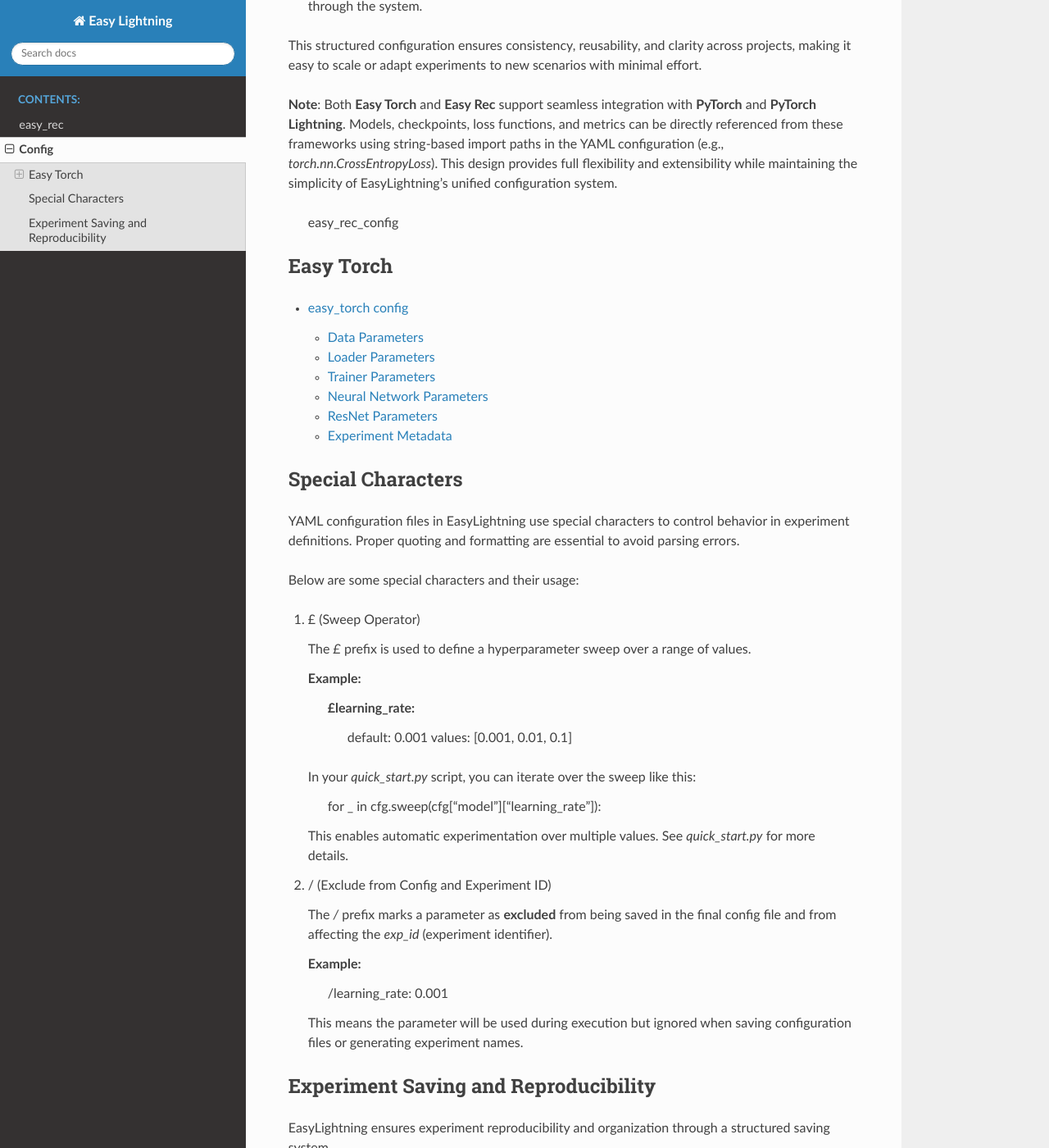
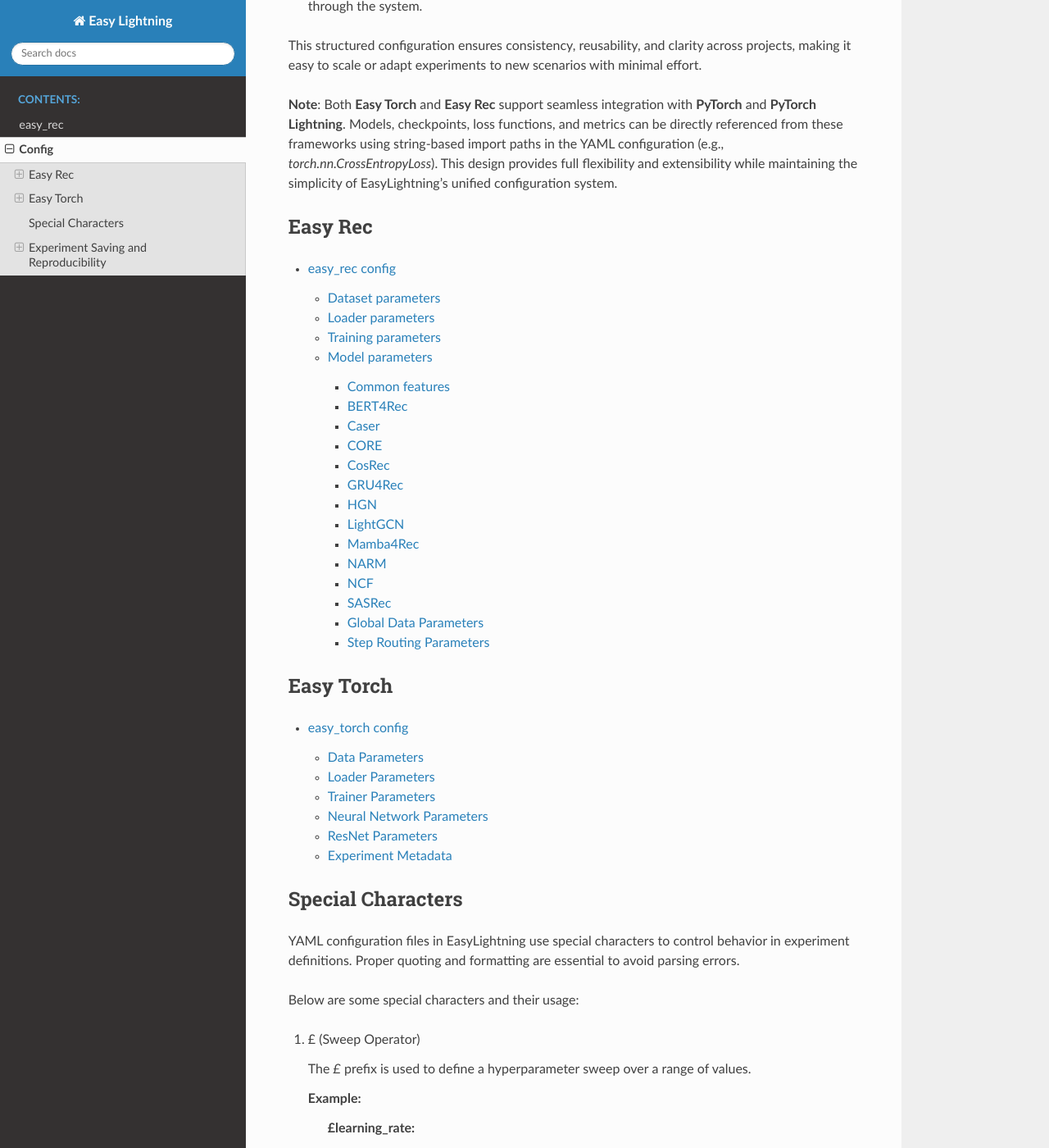
Before and after one commit to federicosiciliano/easy_lightning, a Sphinx documentation site: the page built from docs/source/config.rst, in a window 1280 px wide and 1400 px high, scrolled down 644 px. Shown: the whole window at 82% size. Built offline with Sphinx 7.4.7 and the Read the Docs theme 3.1.0, drawn with Linux system fonts in a browser that asks for light colours; some of the changed text lies outside the part shown.

Commit message:
typo fix

```diff
--- a/docs/source/config.rst
+++ b/docs/source/config.rst
@@ -26,7 +26,7 @@
 **Note**:
 Both **Easy Torch** and **Easy Rec** support seamless integration with **PyTorch** and **PyTorch Lightning**. Models, checkpoints, loss functions, and metrics can be directly referenced from these frameworks using string-based import paths in the YAML configuration (e.g., `torch.nn.CrossEntropyLoss`). This design provides full flexibility and extensibility while maintaining the simplicity of EasyLightning's unified configuration system.
 
-
+Easy Rec
 --------
 .. toctree::
    :maxdepth: 4
@@ -53,8 +53,8 @@
 
    Example:
      £learning_rate:
-       default: 0.001
-       values: [0.001, 0.01, 0.1]
+       - default: 0.001
+       - values: [0.001, 0.01, 0.1]
 
    In your `quick_start.py` script, you can iterate over the sweep like this:
 
@@ -76,11 +76,13 @@
 
 EasyLightning ensures experiment reproducibility and organization through a structured saving system.
 
-### Unique Experiment Identification
+Unique Experiment Identification
+~~~~~~~~~~~~~~~~~~~~~~~~~~~~~~~~
 
 Each experiment is assigned a unique name, generated by applying a hash function to the configuration file. This guarantees that experiments with identical configurations always produce the same identifier (`exp_id`), avoiding duplicate runs.
 
-### Experiment Directory Structure
+Experiment Directory Structure
+~~~~~~~~~~~~~~~~~~~~~~~~~~~~~~~
 
 The base directory for saving experiments is defined in the global configuration using the `exp_name` field. This corresponds to a top-level folder that will contain all related experiment runs.
 
@@ -90,7 +92,8 @@
 - `out/exp/` — Stores the full YAML configuration files used for each experiment.
 - `out/models/` — Contains the saved model weights (checkpoints) generated during training.
 
-### Duplicate Experiment Check
+Duplicate Experiment Check
+~~~~~~~~~~~~~~~~~~~~~~~~~~~
 
 Before launching a new run, EasyLightning checks whether an experiment with the same configuration (i.e., same `exp_id`) already exists in the specified `exp_name` folder. If an identical experiment is found, it will **not** be re-executed, avoiding unnecessary duplication and saving computation time.
 
```
